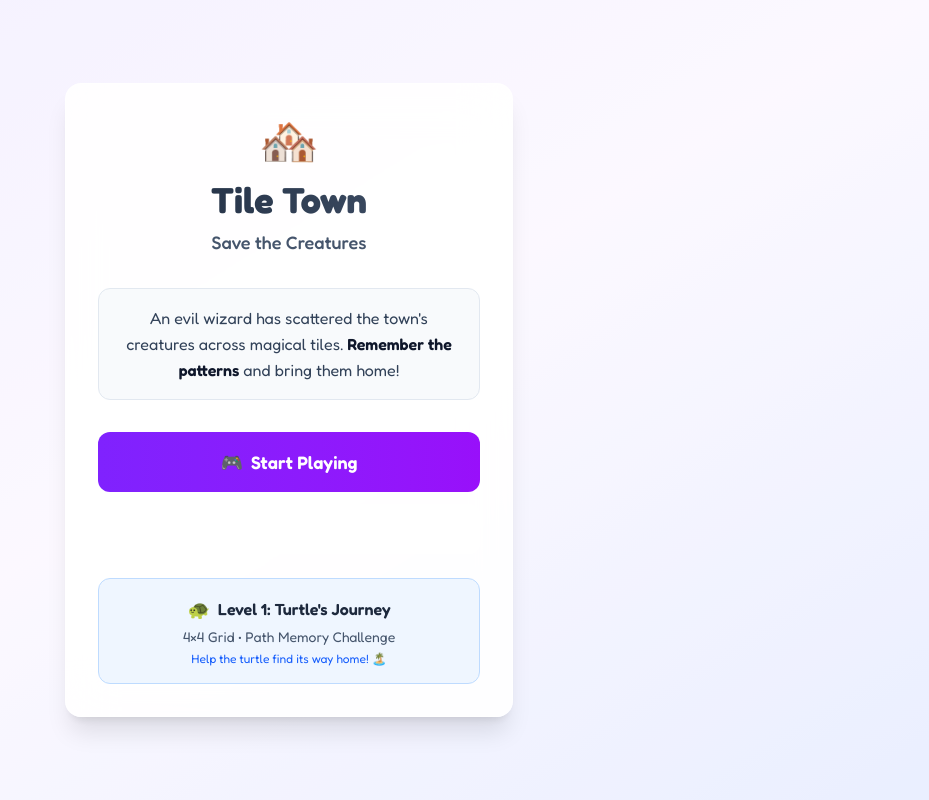
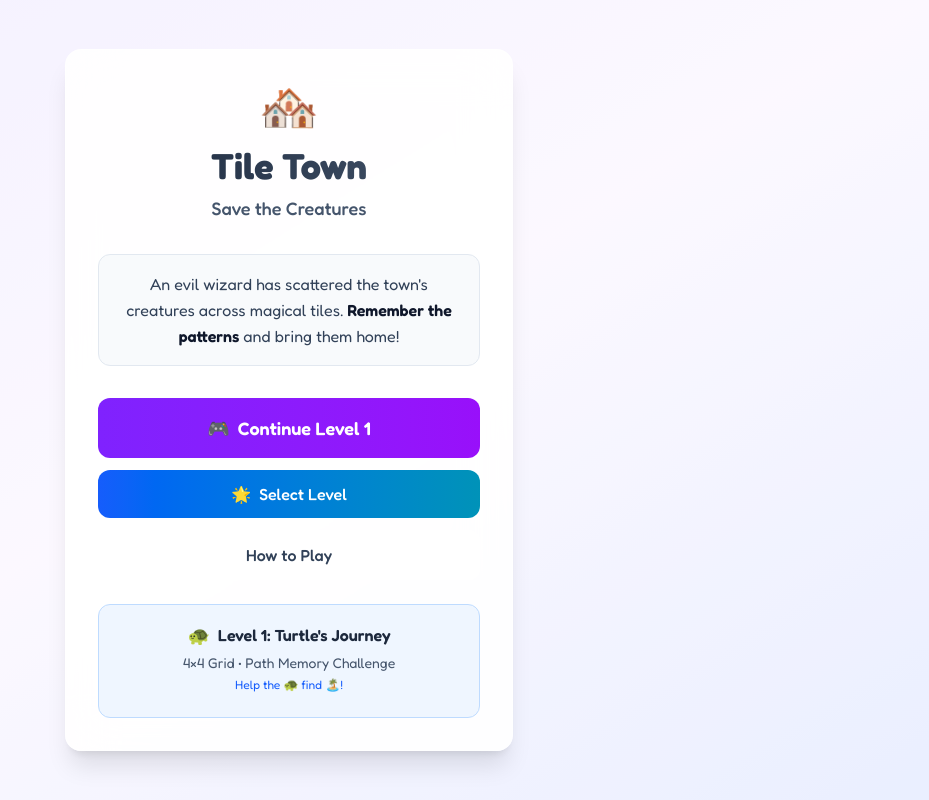
Before and after one commit to YuktaSaindane/tile-town-memory-game, a React (Vite) app: page / in a window 1280 px wide. Shown: the whole page, without its empty margins (351-1280 px from the left). Built offline with nearby package versions, Linux system fonts and the light colour scheme.

Commit message:
Refactor App component to support multiple levels; introduce level selection, unlock mechanics, and dynamic background based on current level. Update game state management and UI elements for improved user experience.

```diff
--- a/src/App.jsx
+++ b/src/App.jsx
@@ -25,11 +25,13 @@ if (typeof document !== 'undefined') {
 const GAME_STATES = {
   WELCOME: 'welcome',
   PLAYING: 'playing',
-  INSTRUCTIONS: 'instructions'
+  INSTRUCTIONS: 'instructions',
+  LEVEL_SELECT: 'level_select'
 }
 
-// Level 1: Turtle's Journey configuration
-const LEVEL_1 = {
+// Level configurations
+const LEVELS = {
+  1: {
     name: "Turtle's Journey",
     creature: "🐢",
     goal: "🏝️",
@@ -50,7 +52,38 @@ const LEVEL_1 = {
       { x: 2, y: 1 }
     ],
     viewTime: 4000, // 4 seconds to study the path
-  selectionTime: 8000 // 8 seconds to select the path
+    selectionTime: 8000, // 8 seconds to select the path
+    background: "from-violet-100 via-purple-50 to-indigo-100"
+  },
+  2: {
+    name: "Cat's Adventure",
+    creature: "🐱",
+    goal: "🐟",
+    gridSize: 5,
+    start: { x: 0, y: 0 },
+    end: { x: 4, y: 4 },
+    correctPath: [
+      { x: 0, y: 0 }, // start
+      { x: 1, y: 0 },
+      { x: 2, y: 0 },
+      { x: 2, y: 1 },
+      { x: 2, y: 2 },
+      { x: 3, y: 2 },
+      { x: 4, y: 2 },
+      { x: 4, y: 3 },
+      { x: 4, y: 4 }  // end
+    ],
+    obstacles: [
+      { x: 1, y: 1 },
+      { x: 1, y: 2 },
+      { x: 3, y: 1 },
+      { x: 3, y: 3 },
+      { x: 2, y: 4 }
+    ],
+    viewTime: 5000, // 5 seconds to study (harder level)
+    selectionTime: 10000, // 10 seconds to select (more complex)
+    background: "from-orange-100 via-amber-50 to-yellow-100"
+  }
 }
 
 // Helper function to hide the path preview
@@ -96,25 +129,31 @@ const createInitialGrid = (level) => {
 function App() {
   const [gameState, setGameState] = useState(GAME_STATES.WELCOME)
   const [gamePhase, setGamePhase] = useState(GAME_PHASES.PATH_PREVIEW)
-  const [grid, setGrid] = useState(createInitialGrid(LEVEL_1))
-  const [timeLeft, setTimeLeft] = useState(LEVEL_1.viewTime / 1000)
-  const [selectionTimeLeft, setSelectionTimeLeft] = useState(LEVEL_1.selectionTime / 1000)
+  const [currentLevel, setCurrentLevel] = useState(1)
+  const [unlockedLevels, setUnlockedLevels] = useState([1]) // Only level 1 unlocked initially
+  const [grid, setGrid] = useState(createInitialGrid(LEVELS[1]))
+  const [timeLeft, setTimeLeft] = useState(LEVELS[1].viewTime / 1000)
+  const [selectionTimeLeft, setSelectionTimeLeft] = useState(LEVELS[1].selectionTime / 1000)
   const [score, setScore] = useState(0)
   const [userPath, setUserPath] = useState([]) // Track user's selected path
-  const [creaturePosition, setCreaturePosition] = useState(LEVEL_1.start) // For animation
+  const [creaturePosition, setCreaturePosition] = useState(LEVELS[1].start) // For animation
   const [showSuccessEffect, setShowSuccessEffect] = useState(false) // For sparkly success animation
   const [isDrawing, setIsDrawing] = useState(false) // Track if user is actively drawing
   const [drawMode, setDrawMode] = useState('add') // 'add' or 'remove' - what happens when dragging
 
-  const startGame = () => {
+  const currentLevelData = LEVELS[currentLevel]
+
+  const startGame = (levelNumber = currentLevel) => {
+    const level = LEVELS[levelNumber]
+    setCurrentLevel(levelNumber)
     setGameState(GAME_STATES.PLAYING)
     setGamePhase(GAME_PHASES.PATH_PREVIEW)
-    setGrid(createInitialGrid(LEVEL_1))
-    setTimeLeft(LEVEL_1.viewTime / 1000)
-    setSelectionTimeLeft(LEVEL_1.selectionTime / 1000)
+    setGrid(createInitialGrid(level))
+    setTimeLeft(level.viewTime / 1000)
+    setSelectionTimeLeft(level.selectionTime / 1000)
     setScore(0)
     setUserPath([])
-    setCreaturePosition(LEVEL_1.start)
+    setCreaturePosition(level.start)
     setShowSuccessEffect(false)
     setIsDrawing(false)
     setDrawMode('add')
@@ -126,6 +165,17 @@ function App() {
 
   const backToWelcome = () => {
     setGameState(GAME_STATES.WELCOME)
+  }
+
+  const showLevelSelect = () => {
+    setGameState(GAME_STATES.LEVEL_SELECT)
+  }
+
+  const unlockNextLevel = () => {
+    const nextLevel = currentLevel + 1
+    if (LEVELS[nextLevel] && !unlockedLevels.includes(nextLevel)) {
+      setUnlockedLevels([...unlockedLevels, nextLevel])
+    }
   }
 
   // Tile component - handles different tile states
@@ -140,11 +190,11 @@ function App() {
 
     // Start and goal always visible
     if (tile.isStart) {
-      content = tile.isCreatureHere ? LEVEL_1.creature : "🏁"
+      content = tile.isCreatureHere ? LEVELS[currentLevel].creature : "🏁"
       bgColor = "bg-green-100"
       borderColor = "border-green-400"
     } else if (tile.isGoal) {
-      content = LEVEL_1.goal
+      content = LEVELS[currentLevel].goal
       bgColor = "bg-blue-100"
       borderColor = "border-blue-400"
     } else if (tile.isObstacle) {
@@ -203,7 +253,8 @@ function App() {
 
   // Grid component
   const Grid = ({ grid, onTileClick, onTileMouseDown, onTileMouseEnter, onTileMouseUp, gamePhase }) => (
-    <div className="grid grid-cols-4 gap-2 p-4 bg-slate-200 rounded-xl select-none">
+    <div className={`grid gap-2 p-4 bg-slate-200 rounded-xl select-none`}
+         style={{gridTemplateColumns: `repeat(${currentLevelData.gridSize}, minmax(0, 1fr))`}}>
       {grid.map((row, rowIndex) =>
         row.map((tile, colIndex) => (
           <Tile
@@ -302,8 +353,8 @@ function App() {
   // Check if user's path matches the correct path
   const checkPath = () => {
     // Add start and end to user path for comparison
-    const fullUserPath = [LEVEL_1.start, ...userPath, LEVEL_1.end]
-    const correctPath = LEVEL_1.correctPath
+    const fullUserPath = [LEVELS[currentLevel].start, ...userPath, LEVELS[currentLevel].end]
+    const correctPath = LEVELS[currentLevel].correctPath
 
     // Check if paths match exactly (same length and same coordinates)
     let isCorrect = fullUserPath.length === correctPath.length
@@ -353,6 +404,12 @@ function App() {
       } else {
         // Animation complete
         clearInterval(animationInterval)
+
+        // Unlock next level if this level was completed perfectly
+        if (isCorrect) {
+          unlockNextLevel()
+        }
+
         setTimeout(() => {
           setGamePhase(GAME_PHASES.RESULT)
         }, 1000) // Wait 1 second before showing result
@@ -411,6 +468,81 @@ function App() {
       document.removeEventListener('touchend', handleGlobalMouseUp)
     }
   }, [isDrawing])
+
+  // Level Selection Screen
+  if (gameState === GAME_STATES.LEVEL_SELECT) {
+    return (
+      <div className="min-h-screen relative overflow-hidden">
+        <div className="absolute inset-0 bg-gradient-to-br from-indigo-100 via-purple-50 to-pink-100">
+          <div className="absolute inset-0 bg-white/30"></div>
+        </div>
+        <div className="relative z-10 min-h-screen flex items-center justify-center p-6">
+          <div className="bg-white/90 backdrop-blur-xl rounded-2xl shadow-xl border border-white/30 p-8 max-w-2xl w-full">
+            <h2 className="text-3xl font-bold text-slate-800 mb-6 text-center">🌟 Choose Your Adventure 🌟</h2>
+
+            <div className="grid grid-cols-1 md:grid-cols-2 gap-6 mb-8">
+              {Object.entries(LEVELS).map(([levelNum, level]) => {
+                const isUnlocked = unlockedLevels.includes(parseInt(levelNum))
+                const isCompleted = unlockedLevels.includes(parseInt(levelNum) + 1) // Next level unlocked means this one is completed
+
+                return (
+                  <div
+                    key={levelNum}
+                    className={`relative p-6 rounded-xl border-2 transition-all duration-200 ${
+                      isUnlocked
+                        ? 'bg-white/80 border-blue-300 hover:bg-white/90 hover:shadow-lg cursor-pointer'
+                        : 'bg-gray-100/50 border-gray-300 cursor-not-allowed opacity-60'
+                    }`}
+                    onClick={() => isUnlocked && startGame(parseInt(levelNum))}
+                  >
+                    {/* Level Status Badge */}
+                    <div className="absolute -top-2 -right-2">
+                      {isCompleted && (
+                        <div className="bg-green-500 text-white rounded-full w-8 h-8 flex items-center justify-center text-sm font-bold">
+                          ✓
+                        </div>
+                      )}
+                      {!isUnlocked && (
+                        <div className="bg-gray-400 text-white rounded-full w-8 h-8 flex items-center justify-center text-sm">
+                          🔒
+                        </div>
+                      )}
+                    </div>
+
+                    {/* Level Info */}
+                    <div className="text-center">
+                      <div className="text-4xl mb-2">{level.creature}</div>
+                      <h3 className="text-xl font-bold text-slate-800 mb-2">Level {levelNum}</h3>
+                      <p className="text-lg text-slate-600 mb-3">{level.name}</p>
+                      <div className="text-sm text-slate-500 space-y-1">
+                        <p>📐 Grid: {level.gridSize}×{level.gridSize}</p>
+                        <p>⏱️ Study: {level.viewTime/1000}s | Select: {level.selectionTime/1000}s</p>
+                        <p>🎯 Goal: Get {level.creature} to {level.goal}</p>
+                      </div>
+
+                      {!isUnlocked && (
+                        <p className="text-sm text-orange-600 mt-3 font-medium">
+                          Complete previous level to unlock!
+                        </p>
+                      )}
+                    </div>
+                  </div>
+                )
+              })}
+            </div>
+
+            <button
+              onClick={backToWelcome}
+              className="w-full bg-slate-200 hover:bg-slate-300 text-slate-700 font-medium py-3 px-6 rounded-xl transition-colors"
+            >
+              ← Back to Main Menu
+            </button>
+          </div>
+        </div>
+      </div>
+    )
+  }
+
   if (gameState === GAME_STATES.INSTRUCTIONS) {
     return (
       <div className="min-h-screen relative overflow-hidden">
@@ -454,7 +586,7 @@ function App() {
   if (gameState === GAME_STATES.PLAYING) {
     return (
       <div className="min-h-screen relative overflow-hidden">
-        <div className="absolute inset-0 bg-gradient-to-br from-violet-100 via-purple-50 to-indigo-100">
+        <div className={`absolute inset-0 bg-gradient-to-br ${currentLevelData.background}`}>
           <div className="absolute inset-0 bg-white/30"></div>
         </div>
 
@@ -518,10 +650,11 @@ function App() {
           <div className="bg-white/90 backdrop-blur-xl rounded-2xl shadow-xl border border-white/30 p-8 max-w-2xl w-full text-center">
             {/* Header */}
             <div className="mb-6">
-              <h2 className="text-2xl font-bold text-slate-800 mb-2">🐢 {LEVEL_1.name}</h2>
+              <h2 className="text-2xl font-bold text-slate-800 mb-2">{currentLevelData.creature} {currentLevelData.name}</h2>
+              <p className="text-sm text-slate-500">Level {currentLevel}</p>
               {gamePhase === GAME_PHASES.PATH_PREVIEW && (
                 <div>
-                  <p className="text-slate-600 mb-2">Study the blue path carefully! The turtle needs to reach the island.</p>
+                  <p className="text-slate-600 mb-2">Study the blue path carefully! The {currentLevelData.creature} needs to reach the {currentLevelData.goal}.</p>
                   <div className="text-3xl font-bold text-blue-600">{timeLeft}s</div>
                 </div>
               )}
@@ -534,7 +667,7 @@ function App() {
               )}
               {gamePhase === GAME_PHASES.CREATURE_MOVING && (
                 <div>
-                  <p className="text-slate-600 mb-2">🐢 The turtle is following your path...</p>
+                  <p className="text-slate-600 mb-2">{currentLevelData.creature} The {currentLevelData.creature.includes('🐢') ? 'turtle' : 'cat'} is following your path...</p>
                   <div className="text-lg text-blue-600">Watch carefully!</div>
                 </div>
               )}
@@ -543,9 +676,9 @@ function App() {
                   <p className="text-slate-600 mb-2">{score === 100 ? "Perfect! 🎉" : "Good try! 👍"}</p>
                   <div className="text-2xl font-bold text-green-600">{score}% correct!</div>
                   {score === 100 ? (
-                    <p className="text-sm text-green-600 mt-1">The turtle made it home! 🏝️</p>
+                    <p className="text-sm text-green-600 mt-1">The {currentLevelData.creature.includes('🐢') ? 'turtle' : 'cat'} made it home! {currentLevelData.goal}</p>
                   ) : (
-                    <p className="text-sm text-orange-600 mt-1">The turtle got confused... Try again! 🤔</p>
+                    <p className="text-sm text-orange-600 mt-1">The {currentLevelData.creature.includes('🐢') ? 'turtle' : 'cat'} got confused... Try again! 🤔</p>
                   )}
                 </div>
               )}
@@ -572,11 +705,11 @@ function App() {
                     <span className="text-sm text-slate-600">Correct Path</span>
                   </div>
                   <div className="flex items-center gap-2">
-                    <span className="text-lg">🐢</span>
-                    <span className="text-sm text-slate-600">Turtle</span>
+                    <span className="text-lg">{currentLevelData.creature}</span>
+                    <span className="text-sm text-slate-600">{currentLevelData.creature.includes('🐢') ? 'Turtle' : 'Cat'}</span>
                   </div>
                   <div className="flex items-center gap-2">
-                    <span className="text-lg">🏝️</span>
+                    <span className="text-lg">{currentLevelData.goal}</span>
                     <span className="text-sm text-slate-600">Goal</span>
                   </div>
                   <div className="flex items-center gap-2">
@@ -610,7 +743,7 @@ function App() {
                     disabled={userPath.length === 0}
                     className="w-full bg-blue-600 hover:bg-blue-700 disabled:bg-slate-300 disabled:cursor-not-allowed text-white font-semibold py-3 px-6 rounded-xl transition-colors"
                   >
-                    🐢 Send Turtle!
+                    {currentLevelData.creature} Send {currentLevelData.creature.includes('🐢') ? 'Turtle' : 'Cat'}!
                   </button>
                   <button
                     onClick={() => {
@@ -628,12 +761,30 @@ function App() {
               )}
 
               {gamePhase === GAME_PHASES.RESULT && (
+                <div className="space-y-2">
                   <button
-                  onClick={startGame}
+                    onClick={() => startGame(currentLevel)}
                     className="w-full bg-green-600 hover:bg-green-700 text-white font-semibold py-3 px-6 rounded-xl transition-colors"
                   >
                     🎮 Try Again
                   </button>
+
+                  {score === 100 && unlockedLevels.includes(currentLevel + 1) && LEVELS[currentLevel + 1] && (
+                    <button
+                      onClick={() => startGame(currentLevel + 1)}
+                      className="w-full bg-purple-600 hover:bg-purple-700 text-white font-semibold py-3 px-6 rounded-xl transition-colors"
+                    >
+                      🌟 Next Level: {LEVELS[currentLevel + 1].name}
+                    </button>
+                  )}
+
+                  <button
+                    onClick={showLevelSelect}
+                    className="w-full bg-blue-600 hover:bg-blue-700 text-white font-medium py-2 px-4 rounded-lg transition-colors"
+                  >
+                    🌟 Level Select
+                  </button>
+                </div>
               )}
 
               {gamePhase !== GAME_PHASES.CREATURE_MOVING && (
@@ -682,14 +833,21 @@ function App() {
 
           {/* Action Buttons */}
           <div className="space-y-3 mb-6">
-            <button onClick={startGame} className="group w-full bg-gradient-to-r from-violet-600 to-purple-600 hover:from-violet-700 hover:to-purple-700 text-white font-semibold text-lg py-4 px-8 rounded-xl transition-all duration-300 hover:shadow-xl hover:shadow-purple-500/25 transform hover:-translate-y-1 active:translate-y-0 active:shadow-lg">
+            <button onClick={() => startGame(currentLevel)} className="group w-full bg-gradient-to-r from-violet-600 to-purple-600 hover:from-violet-700 hover:to-purple-700 text-white font-semibold text-lg py-4 px-8 rounded-xl transition-all duration-300 hover:shadow-xl hover:shadow-purple-500/25 transform hover:-translate-y-1 active:translate-y-0 active:shadow-lg">
               <span className="flex items-center justify-center gap-2">
                 <span className="group-hover:scale-110 transition-transform">🎮</span>
-                Start Playing
+                Continue Level {currentLevel}
               </span>
             </button>
 
-            <button onClick={showInstructions} className="w-full bg-white/10 backdrop-blur-sm border border-white/20 hover:bg-white/20 text-white font-medium py-3 px-8 rounded-xl transition-all duration-300 hover:shadow-lg transform hover:-translate-y-0.5">
+            <button onClick={showLevelSelect} className="w-full bg-gradient-to-r from-blue-600 to-cyan-600 hover:from-blue-700 hover:to-cyan-700 text-white font-medium py-3 px-8 rounded-xl transition-all duration-300 hover:shadow-lg transform hover:-translate-y-0.5">
+              <span className="flex items-center justify-center gap-2">
+                <span>🌟</span>
+                Select Level
+              </span>
+            </button>
+
+            <button onClick={showInstructions} className="w-full bg-white/10 backdrop-blur-sm border border-white/20 hover:bg-white/20 text-slate-700 font-medium py-3 px-8 rounded-xl transition-all duration-300 hover:shadow-lg transform hover:-translate-y-0.5">
               How to Play
             </button>
           </div>
@@ -697,11 +855,14 @@ function App() {
           {/* Level Indicator */}
           <div className="bg-blue-50 rounded-xl p-4 border border-blue-200">
             <div className="flex items-center justify-center gap-2 mb-1">
-                <span className="text-lg">🐢</span>
-                <span className="font-semibold text-slate-800">Level 1: {LEVEL_1.name}</span>
+              <span className="text-lg">{currentLevelData.creature}</span>
+              <span className="font-semibold text-slate-800">Level {currentLevel}: {currentLevelData.name}</span>
             </div>
-              <div className="text-sm text-slate-600">4×4 Grid • Path Memory Challenge</div>
-              <div className="text-xs text-blue-600 mt-1">Help the turtle find its way home! 🏝️</div>
+            <div className="text-sm text-slate-600">{currentLevelData.gridSize}×{currentLevelData.gridSize} Grid • Path Memory Challenge</div>
+            <div className="text-xs text-blue-600 mt-1">Help the {currentLevelData.creature} find {currentLevelData.goal}! </div>
+            <div className="text-xs text-slate-500 mt-2">
+              {unlockedLevels.length > 1 && `🎉 ${unlockedLevels.length} levels unlocked!`}
+            </div>
           </div>
         </div>
       </div>
```
Lines whose indentation alone changed are shown as unchanged.
